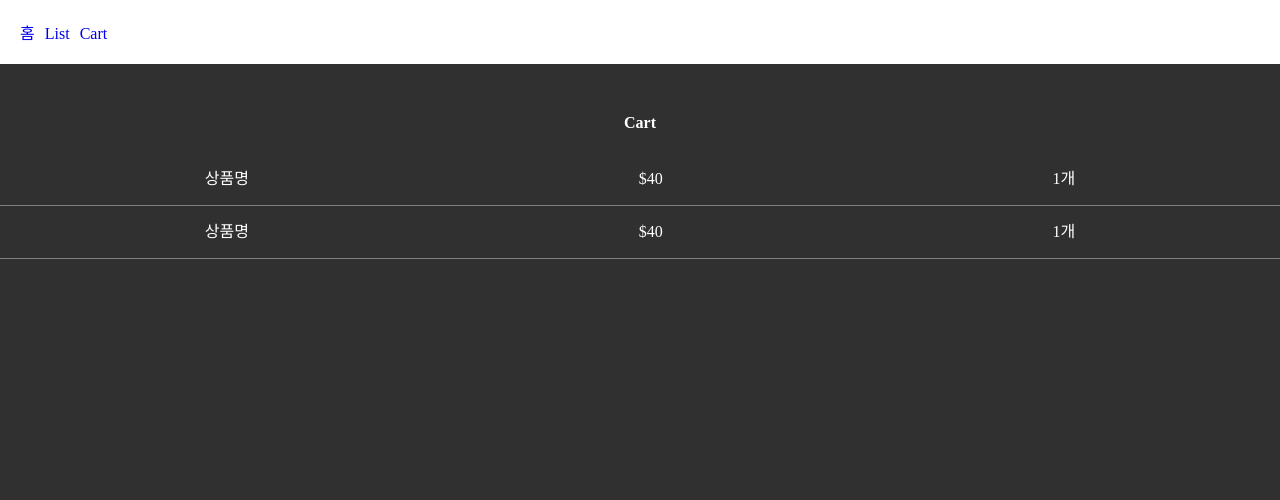
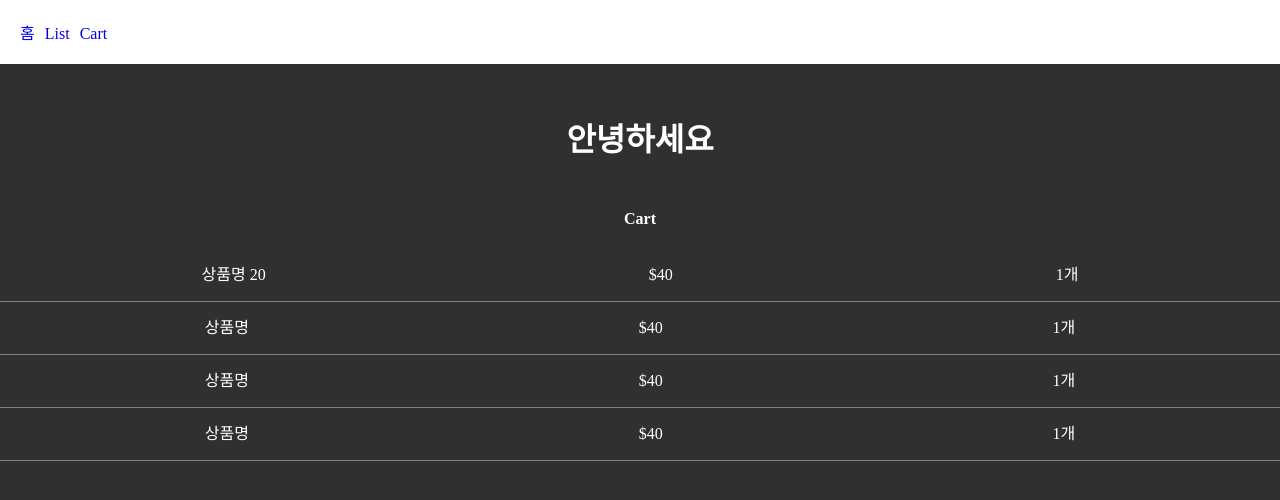
Before and after one commit to Gi-Chan/NextjsWorkspace, a Next.js app in the folder fresh/: page /cart in a window 1280 px wide. Shown: the top 500 px of the page. Built offline with nearby package versions, Linux system fonts and the light colour scheme.

Commit message:
6강완 & 무료 강의 끝

```diff
--- /dev/null
+++ b/fresh/app/cart/data.js
@@ -0,0 +1,3 @@
+let age = 20;
+let name ='kim'
+export {age, name}
--- /dev/null
+++ b/fresh/app/cart/hello.js
@@ -0,0 +1,8 @@
+
+export default function Hello() {
+    return (
+      <div>
+        <h1 className="title">안녕하세요</h1>
+      </div>
+    );
+}
--- a/fresh/app/cart/page.js
+++ b/fresh/app/cart/page.js
@@ -1,17 +1,28 @@
+import { age, name } from './data.js'
+import 하이 from './hello.js'
 export default function Cart() {
   return (
     <div>
+      <하이/>
       <h4 className="title">Cart</h4>
       <div className="cart-item">
-        <p>상품명</p>
+        <p>상품명 {age}</p>
         <p>$40</p>
         <p>1개</p>
       </div>
-      <div className="cart-item">
-        <p>상품명</p>
-        <p>$40</p>
-        <p>1개</p>
-      </div>
+      <CartItem />
+      <CartItem />
+      <CartItem />
     </div>
   );
 }
+
+function CartItem() {
+  return (
+    <div className="cart-item">
+      <p>상품명</p>
+      <p>$40</p>
+      <p>1개</p>
+    </div>
+  );
+}
```
